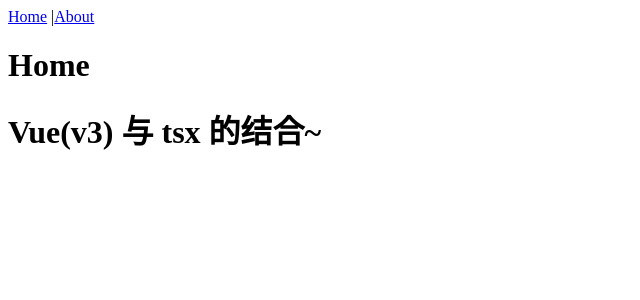
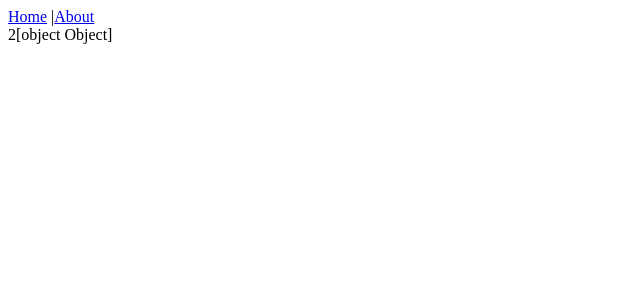
Before and after one commit to luchx/ECHI_UI, a Vue app: page / in a window 1280 px wide. Shown: the top 300 px of the page, without its empty margins (0-640 px from the left). Built offline with nearby package versions, Linux system fonts and the light colour scheme.

Commit message:
📦 添加文件

```diff
--- a/package.json
+++ b/package.json
@@ -11,6 +11,7 @@
     "vuex": "4.0.0-beta.4"
   },
   "devDependencies": {
+    "@types/node": "^14.0.24",
     "@typescript-eslint/eslint-plugin": "^3.6.1",
     "@typescript-eslint/parser": "^3.6.1",
     "@vue/compiler-sfc": "^3.0.0-beta.1",
--- /dev/null
+++ b/src/components/Container/index.module.less
@@ -0,0 +1,6 @@
+.wrapper {
+  display: flex;
+  flex-direction: column;
+  width: 100%;
+  height: 100%;
+}
--- /dev/null
+++ b/src/components/Container/index.tsx
@@ -0,0 +1,42 @@
+import styles from "./index.module.less";
+import { defineComponent, reactive } from 'vue';
+
+export default defineComponent({
+  name: "Container",
+  provide() {
+    return {
+      parent: this
+    };
+  },
+  data() {
+    return {
+      collapsed: false
+    };
+  },
+  setup(props, { slots, attrs }) {
+    const state = reactive({
+      collapsed: false,
+    })
+
+    console.log(state.collapsed);
+
+
+    function handleToggle() {
+      // if (status !== undefined) {
+      //   state.collapsed = status;
+      //   return;
+      // }
+      state.collapsed = !state.collapsed;
+    }
+
+    console.log({
+      slots
+    });
+
+
+    return () => <section class={styles.wrapper} onClick={handleToggle}>
+      {state.collapsed ? "1" : "2"}
+      {slots}
+    </section>;
+  }
+});
--- a/src/shims-vue.d.ts
+++ b/src/shims-vue.d.ts
@@ -4,3 +4,5 @@
 }
 
 declare module "*.less";
+
+declare module "*.png";
--- a/src/views/Home.tsx
+++ b/src/views/Home/index.tsx
@@ -1,5 +1,6 @@
 import { defineComponent } from 'vue';
 import { useStore } from 'vuex';
+import EContainer from "../../components/Container"
 
 export default defineComponent({
   name: 'App',
@@ -7,10 +8,10 @@
     const store = useStore()
 
     return () => (
-      <>
+      <EContainer>
         <h1>Home</h1>
         <h1>{store.state.title}</h1>
-      </>
+      </EContainer>
     );
   }
 });
--- a/tsconfig.json
+++ b/tsconfig.json
@@ -12,6 +12,7 @@
     "sourceMap": true,
     "baseUrl": ".",
     "types": [
+      "node",
       "webpack-env"
     ],
     "paths": {
```
Also changed, not shown: src/components/Modal/index.tsx (added, +8 -0 lines), src/shims-tsx.d.ts (added), 2 other files (tests, documents, lock files or other folders).
